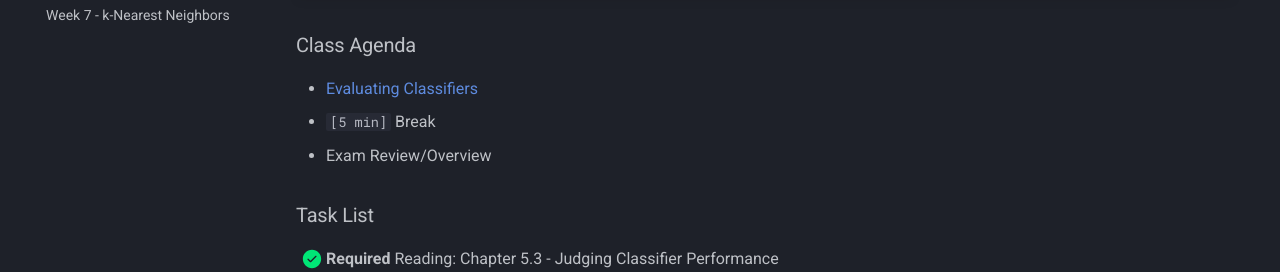
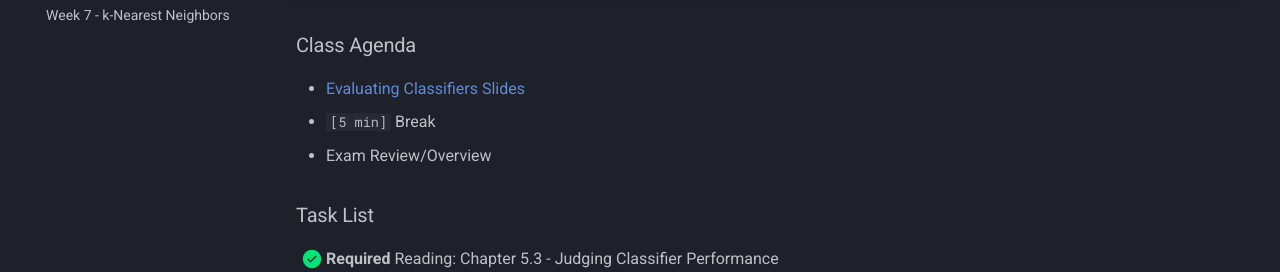
Before and after one commit to dcyoung23/msba511, an MkDocs documentation site: the page built from docs/notes/week_5.md, in a window 1280 px wide and 1029 px high. Shown: the part 440-712 px from the top of the window. Built offline with MkDocs 1.6.1 and Material for MkDocs 9.7.7, drawn with Linux system fonts in a browser that asks for light colours; comment, search, counter and statistics services are not loaded.

Commit message:
Update week_5.md

```diff
--- a/docs/notes/week_5.md
+++ b/docs/notes/week_5.md
@@ -6,7 +6,7 @@
 
 ### Class Agenda
 
-- [Evaluating Classifiers](https://github.com/dcyoung23/msba511/blob/main/lectures/5_Evaluating_Classifiers.pdf)
+- [Evaluating Classifiers Slides](https://github.com/dcyoung23/msba511/blob/main/lectures/5_Evaluating_Classifiers.pdf)
 - `[5 min]` Break
 - Exam Review/Overview
 
```
